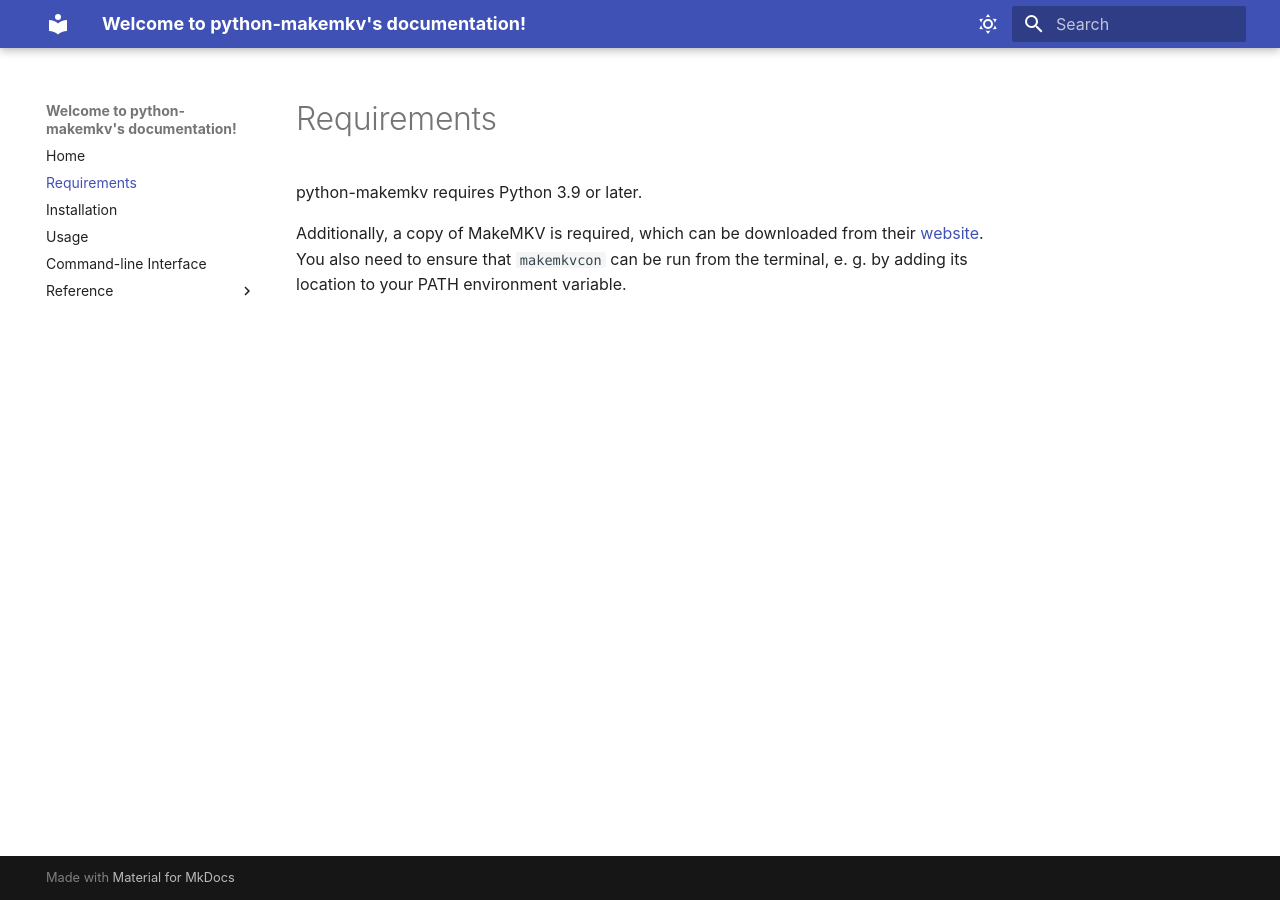
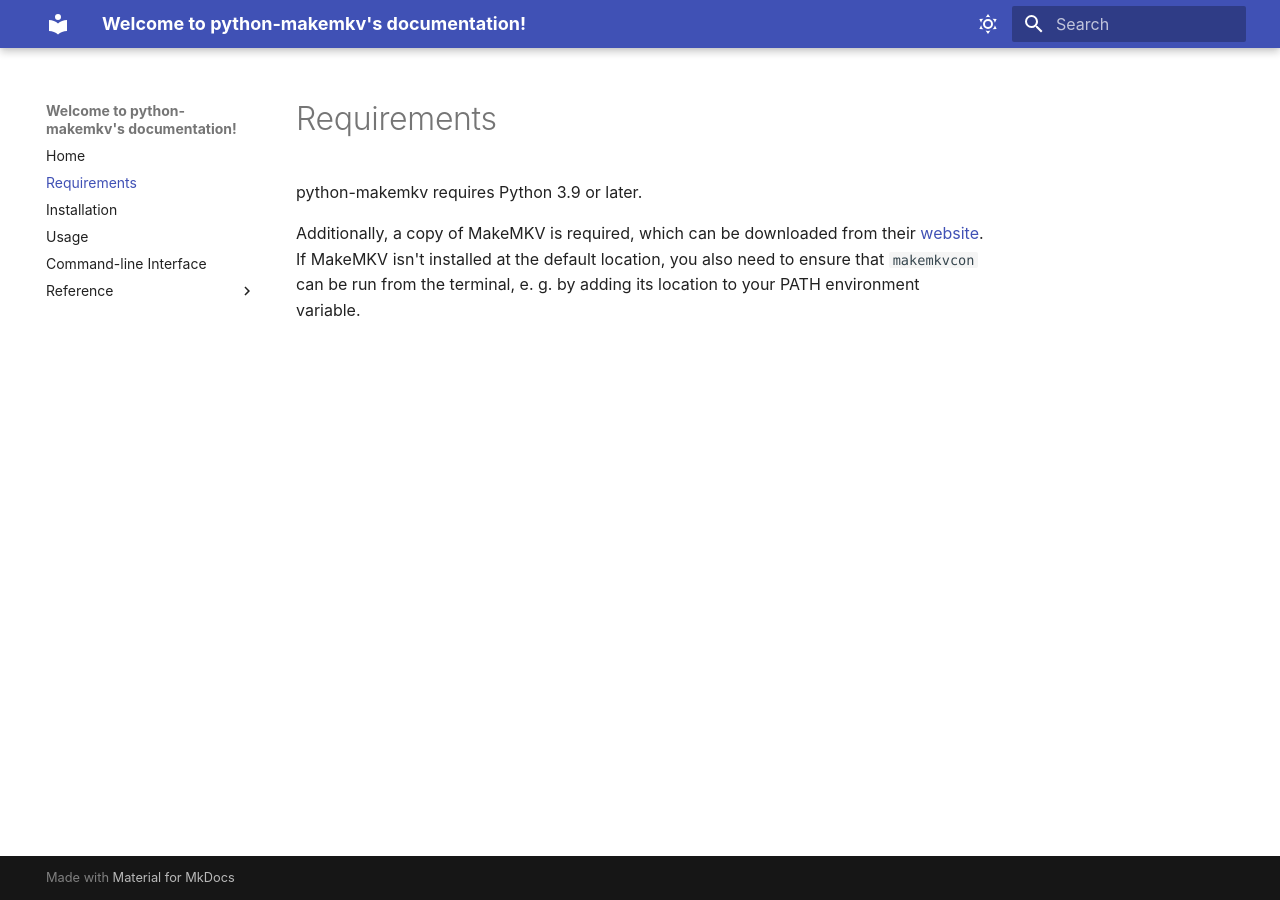
Before and after one commit to d-k-bo/python-makemkv, an MkDocs documentation site: the page built from docs/requirements.md, in a window 1280 px wide. Built offline with MkDocs 1.6.1 and Material for MkDocs 9.7.7, drawn with Linux system fonts in a browser that asks for light colours.

Commit message:
Reflect changes in docs

```diff
--- a/docs/requirements.md
+++ b/docs/requirements.md
@@ -3,6 +3,6 @@
 python-makemkv requires Python 3.9 or later.
 
 Additionally, a copy of MakeMKV is required, which can be downloaded
-from their [website](https://www.makemkv.com/). You also need to ensure
+from their [website](https://www.makemkv.com/). If MakeMKV isn't installed at the default location, you also need to ensure
 that `makemkvcon` can be run from the terminal, e. g. by adding its
 location to your PATH environment variable.
```
Also changed, not shown: CHANGELOG.md (+8 -0 lines), README.md (+1 -1 lines).
